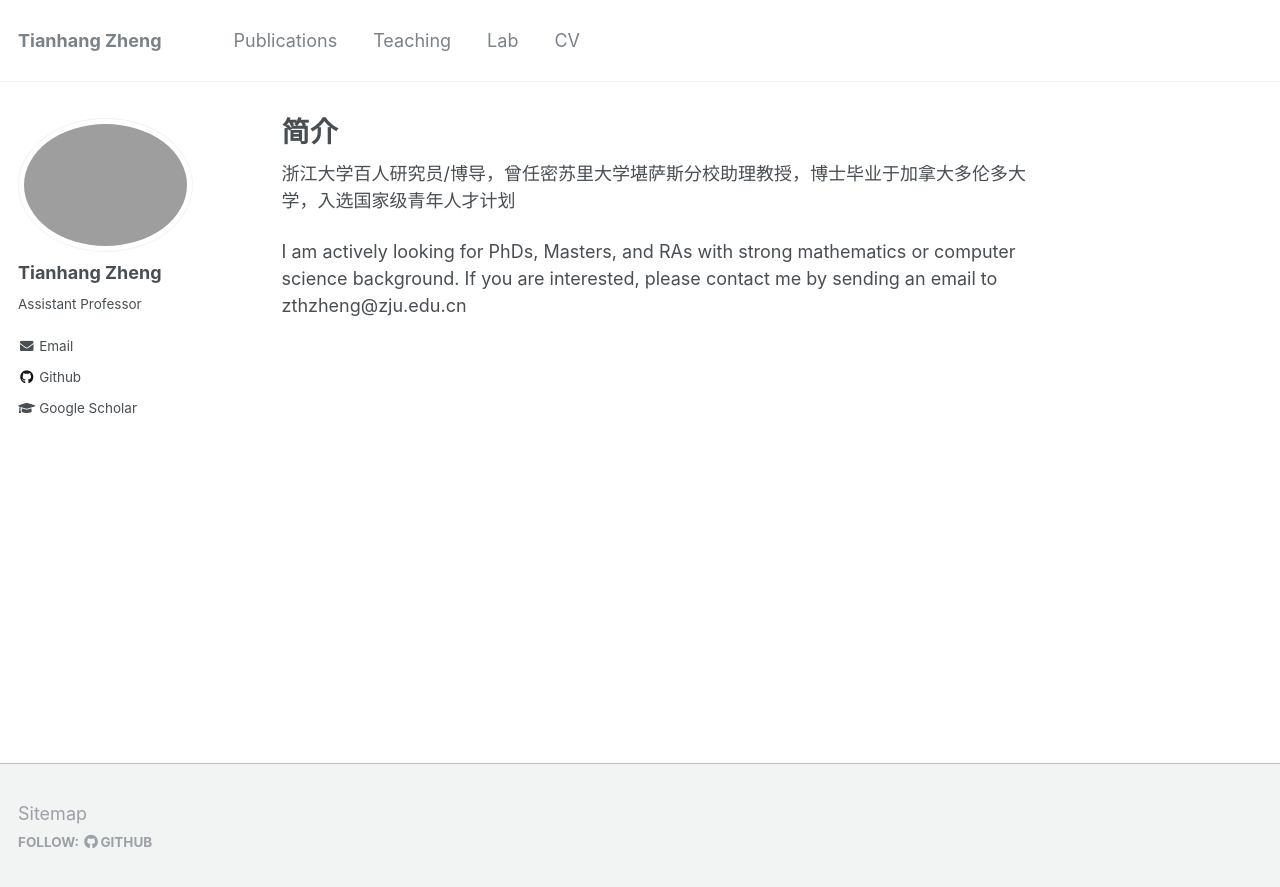
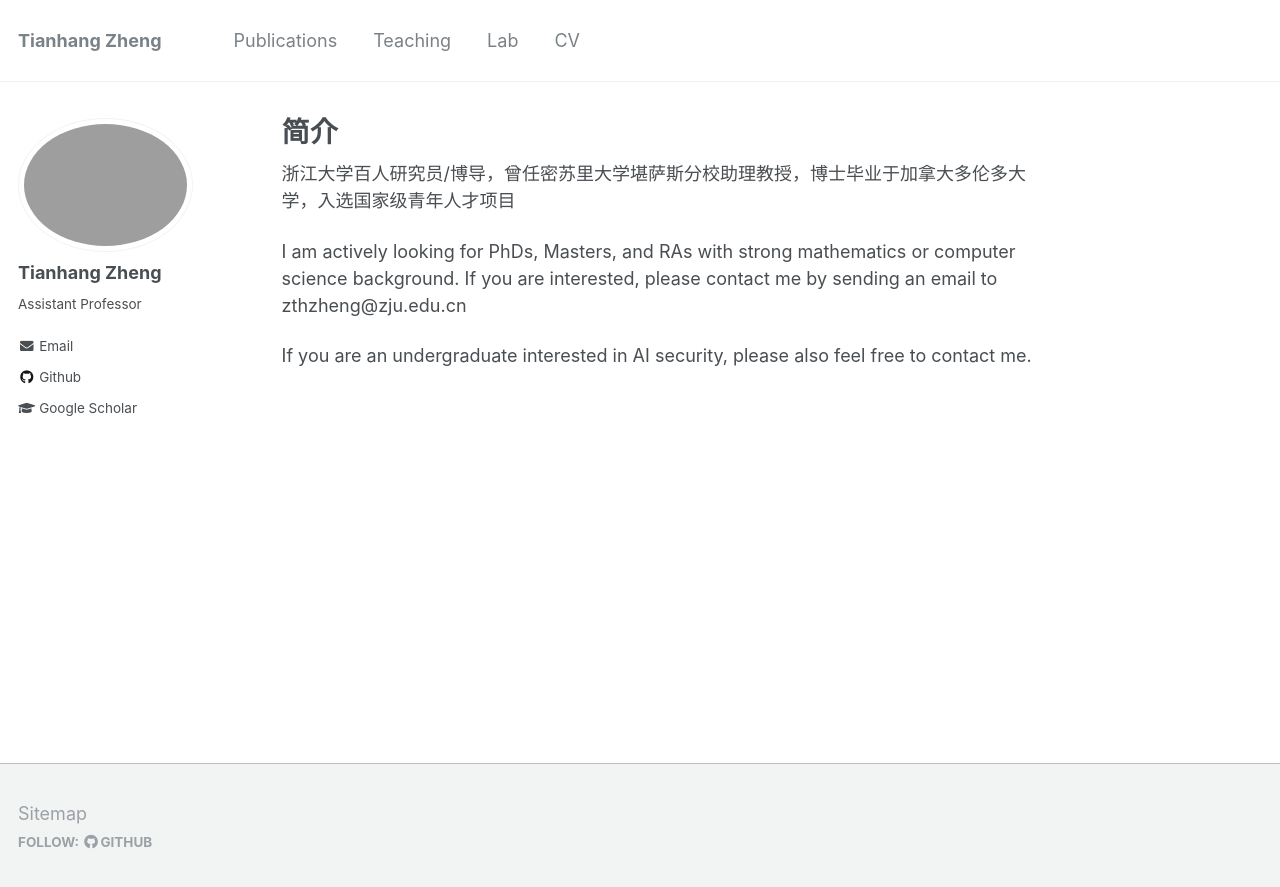
Before and after one commit to tianzheng4/tianzheng4.github.io, a Jekyll site: the page built from _pages/about.md, in a window 1280 px wide. Shown: the top 887 px of the page. Built offline with Jekyll 4.4.1, drawn with Linux system fonts in a browser that asks for light colours.

Commit message:
Update about.md

```diff
--- a/_pages/about.md
+++ b/_pages/about.md
@@ -7,9 +7,11 @@ redirect_from:
   - /about/
   - /about.html
 ---
-浙江大学百人研究员/博导，曾任密苏里大学堪萨斯分校助理教授，博士毕业于加拿大多伦多大学，入选国家级青年人才计划
+浙江大学百人研究员/博导，曾任密苏里大学堪萨斯分校助理教授，博士毕业于加拿大多伦多大学，入选国家级青年人才项目
 
 I am actively looking for PhDs, Masters, and RAs with strong mathematics or computer science background. If you are interested, please contact me by sending an email to zthzheng@zju.edu.cn
+
+If you are an undergraduate interested in AI security, please also feel free to contact me.
 
 <!-- News
 ======
```
